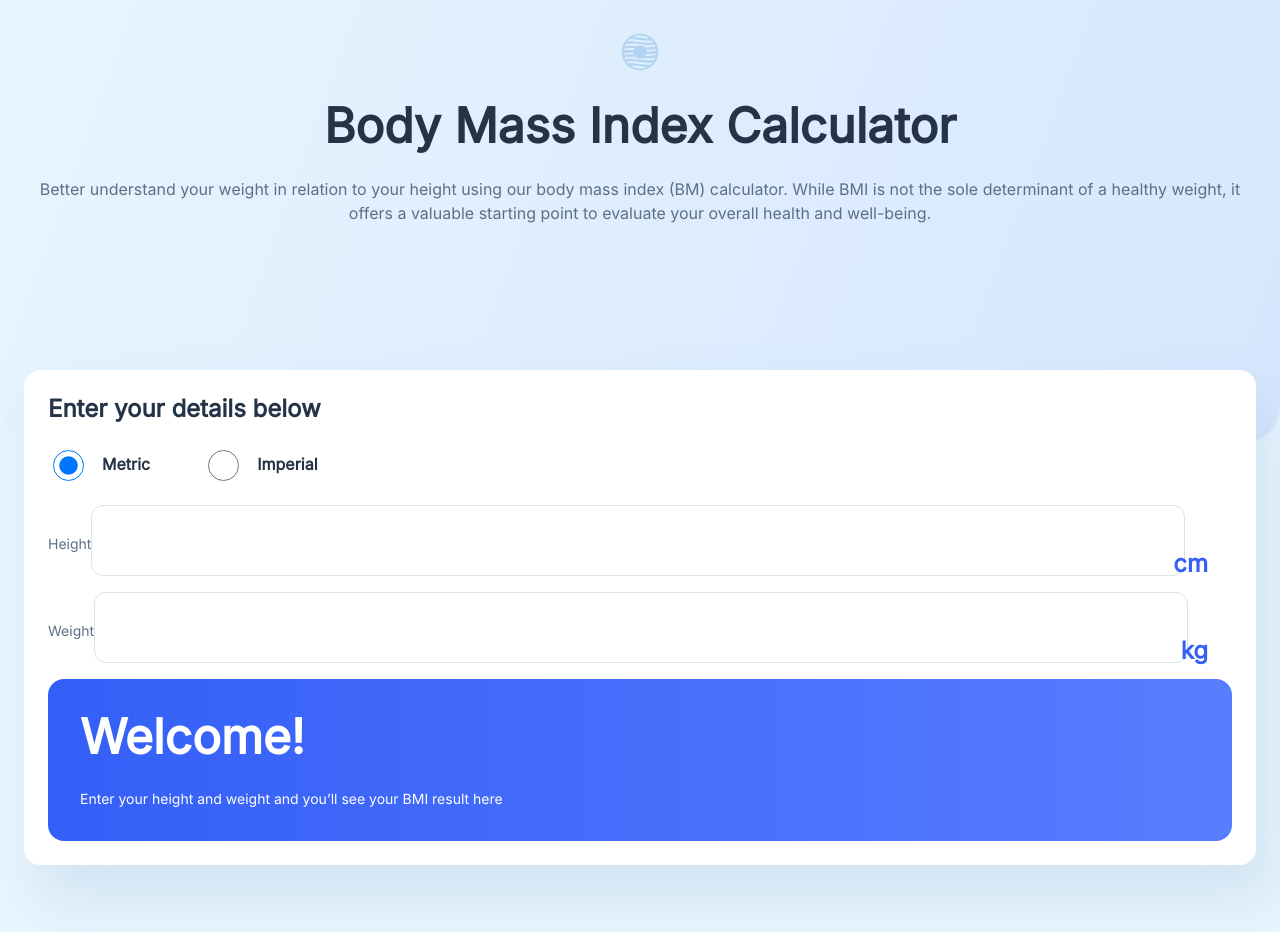
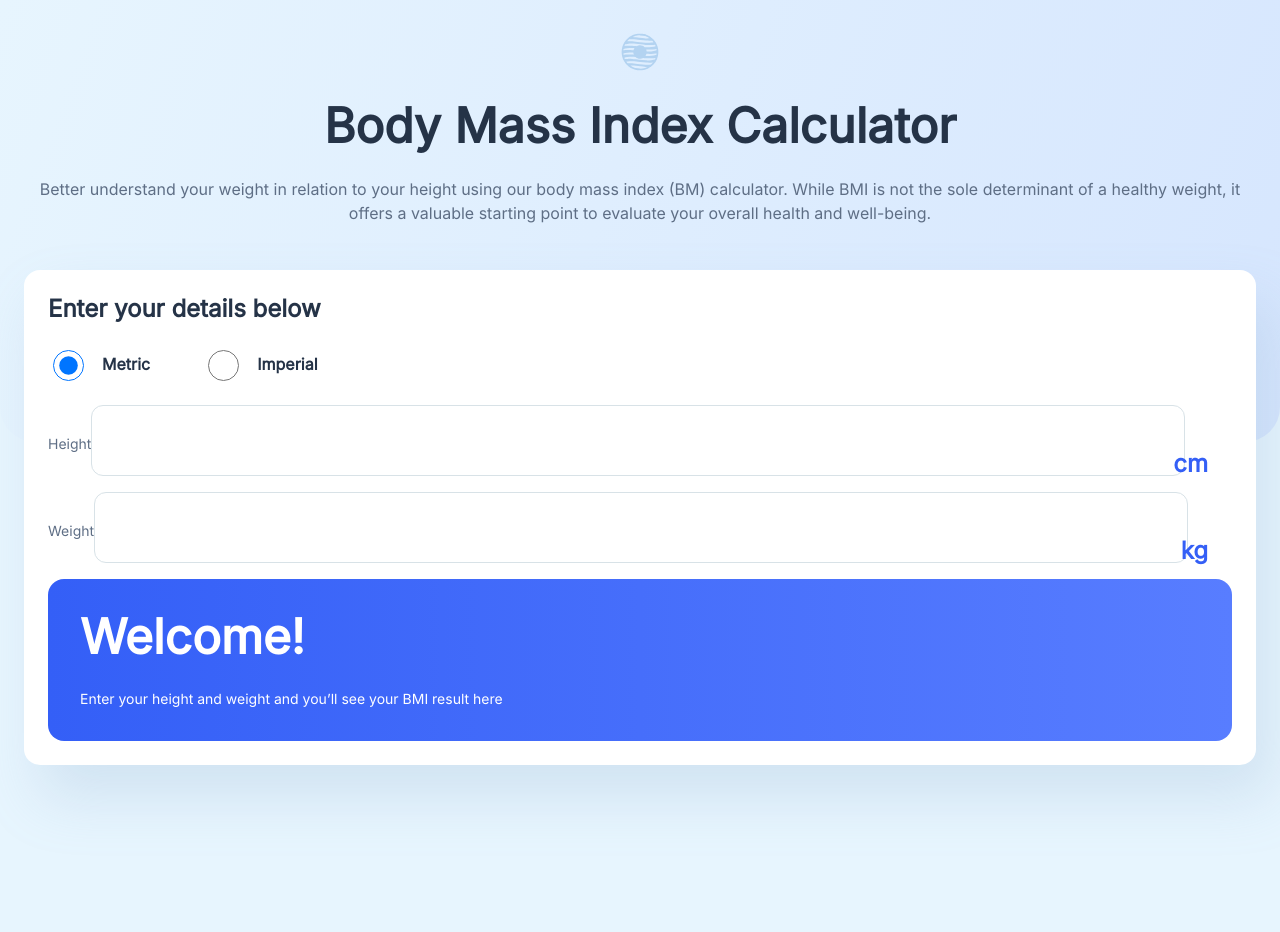
Before and after one commit to Oleksandr-Berd/bodymass-calcualtor, a React (Create React App) app: page / in a window 1280 px wide. Shown: the top 932 px of the page. Built offline with nearby package versions, Linux system fonts and the light colour scheme.

Commit message:
correct styles began hero

```diff
--- a/src/App.tsx
+++ b/src/App.tsx
@@ -4,6 +4,7 @@ import SharedLayout from 'Components/SharedLayout/SharedLayout';
 import Header from 'Components/Header/Header';
 import { GlobalStyles } from 'utilities/GlobalStyles';
 import Calculator from 'Components/Calculator/Calculator';
+import Hero from 'Components/Hero/Hero';
 
 const App: React.FC = () => {
   const [bmi, setBmi] = useState<number>(0);
@@ -35,18 +36,21 @@ const App: React.FC = () => {
   };
 
 
-  const resetBmi = ():void => {
+  const resetBmi = (): void => {
     setBmi(0)
     setImperialBmi(0)
-}
+  }
 
   return (
     <>
-      <GlobalStyles/>
+      <GlobalStyles />
       <SharedLayout>
         <Header />
-        <Calculator calculateBMI={calculateBMI} bmi={bmi} idealWeightRange={idealWeightRange} imperialBmi={imperialBmi} calculateImperialBMI={calculateImperialBMI} resetBmi={resetBmi} />
-     </SharedLayout>
+        <Calculator calculateBMI={calculateBMI} bmi={bmi}
+          idealWeightRange={idealWeightRange} imperialBmi={imperialBmi}
+          calculateImperialBMI={calculateImperialBMI} resetBmi={resetBmi} />
+        <Hero/>
+      </SharedLayout>
     </>
   );
 }
--- a/src/Components/Calculator/CalculatorStyled.ts
+++ b/src/Components/Calculator/CalculatorStyled.ts
@@ -7,13 +7,12 @@ interface IProps{
 export const FormContainer = styled.div`
   padding-right: ${(props) => props.theme.space[6]};
   padding-left: ${(props) => props.theme.space[6]};
-  /* padding-bottom: ${(props) => props.theme.space[17]}; */
 
-  background-color: #E7F5FE;
+  background-color: ${(props) => props.theme.color.background}
 `;
 
 export const CustomForm = styled.form`
-  transform: translateY(-72px);
+  transform: translateY(-172px);
   z-index: 10;
 
   padding-top: ${(props) => props.theme.space[6]};
--- a/src/Components/Header/Header.tsx
+++ b/src/Components/Header/Header.tsx
@@ -1,13 +1,16 @@
 import { ReactComponent as LogoSvg } from "assets/images/logo.svg"
 import * as SC from "./HeaderStyled"
 
-const Header:React.FC = () => {
-    return (<SC.Header>
+const Header: React.FC = () =>
+
+(<SC.Container>
+    <SC.Header>
         <LogoSvg />
         <SC.Title>Body Mass
             Index Calculator</SC.Title>
         <SC.Text>Better understand your weight in relation to your height using our body mass index (BM) calculator. While BMI is not the sole determinant of a healthy weight, it offers a valuable starting point to evaluate your overall health and well-being.</SC.Text>
-    </SC.Header>);
-}
+    </SC.Header>
+</SC.Container>
+)
 
 export default Header;
--- a/src/Components/Header/HeaderStyled.ts
+++ b/src/Components/Header/HeaderStyled.ts
@@ -1,4 +1,8 @@
 import styled from "styled-components";
+
+export const Container = styled.div`
+  background-color: #e7f5fe;
+`;
 
 export const Header = styled.header`
   padding-top: ${(props) => props.theme.space[8]};
--- a/src/Components/SharedLayout/SharedLayoutStyled.ts
+++ b/src/Components/SharedLayout/SharedLayoutStyled.ts
@@ -3,7 +3,7 @@ import styled from "styled-components";
 export const SharedLayout = styled.div`
   min-width: ${(props) => props.theme.width.mobile};
 
-  background-color: #E7F5FE;
+  /* background: #D6E6FE; */
 
   @media (min-width: 768px) {
     min-width: ${(props) => props.theme.width.tablet};
--- a/src/utilities/theme.ts
+++ b/src/utilities/theme.ts
@@ -17,7 +17,7 @@ const theme: object = {
     "256px", //14
     "312px", //15
     "512px", //16
-    "72px",//17
+    "72px", //17
   ],
 
   percentage: [
@@ -67,6 +67,7 @@ const theme: object = {
     electric: "#5E6E85",
     border: "#D8E2E7",
     white: "#fff",
+    background: "#E7F5FE",
   },
 
   radius: [
@@ -75,8 +76,9 @@ const theme: object = {
     "12px", //2
     "16px", //3
     "20px", //4
-    "36px", //5
-    "50%", //6
+    "32px", //5
+    "36px", //6
+    "50%", //7
   ],
 };
 
```
Also changed, not shown: src/Components/Calculator/Calculator.tsx (+5 -5 lines).
